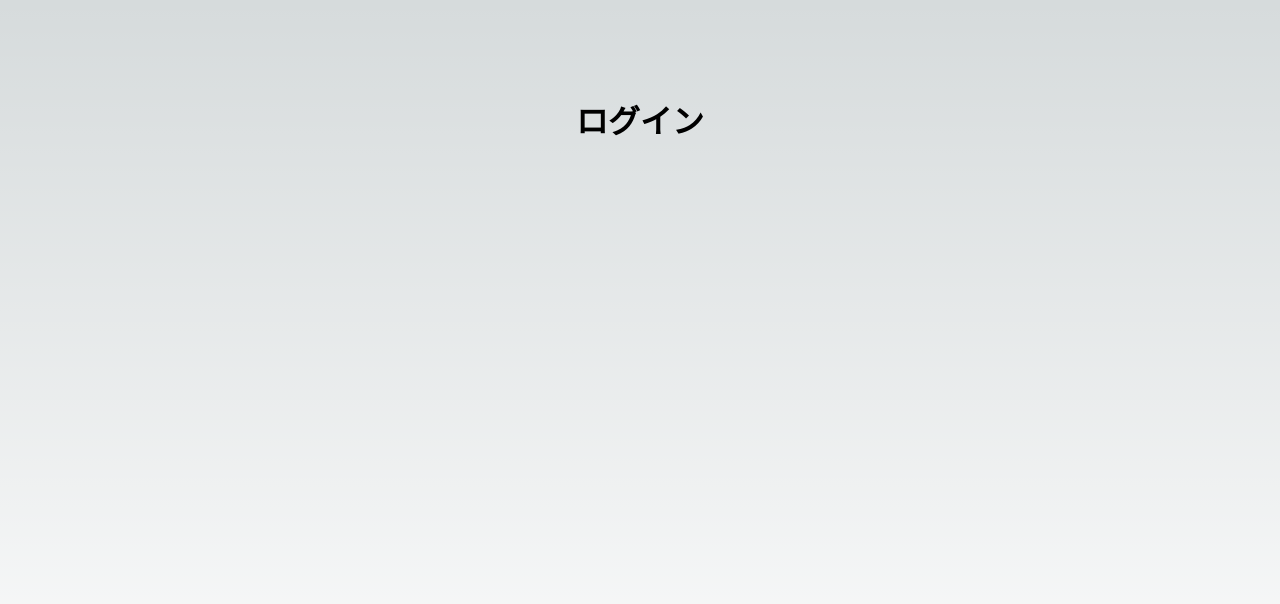
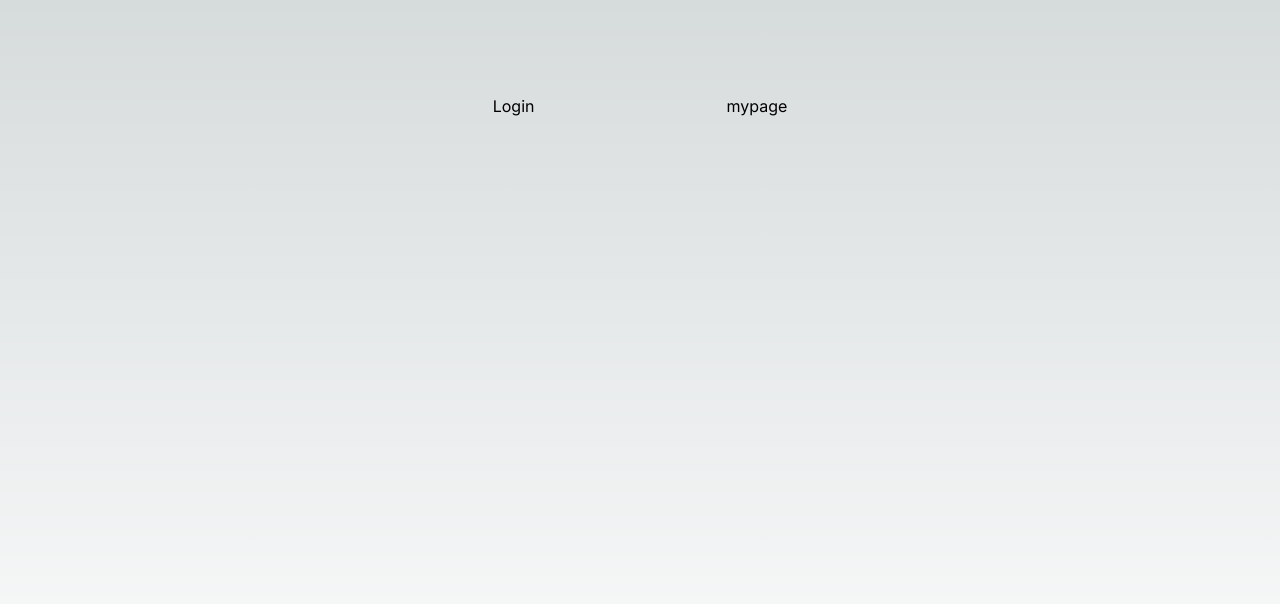
Before and after one commit to takatoshiinaoka/swa-app-sample, a Next.js app: page / in a window 1280 px wide. Shown: the top 604 px of the page. Built offline with nearby package versions, Linux system fonts and the light colour scheme.

Commit message:
[WIP] 認証テスト

```diff
--- a/src/app/page.module.css
+++ b/src/app/page.module.css
@@ -6,3 +6,7 @@
   padding: 6rem;
   min-height: 100vh;
 }
+
+.link {
+  padding: 6rem;
+}
--- a/src/app/page.tsx
+++ b/src/app/page.tsx
@@ -3,7 +3,17 @@ import styles from "./page.module.css";
 export default function Home() {
   return (
     <main className={styles.main}>
-      <h1>ログイン</h1>
+      <div>
+        <a
+          href="/.auth/login/github?post_login_redirect_uri=/mypage"
+          className={styles.link}
+        >
+          Login
+        </a>
+        <a href="/mypage" className={styles.link}>
+          mypage
+        </a>
+      </div>
     </main>
   );
 }
```
Also changed, not shown: src/app/mypage/page.tsx (+16 -1 lines), swa-cli.config.json (+14 -0 lines).
